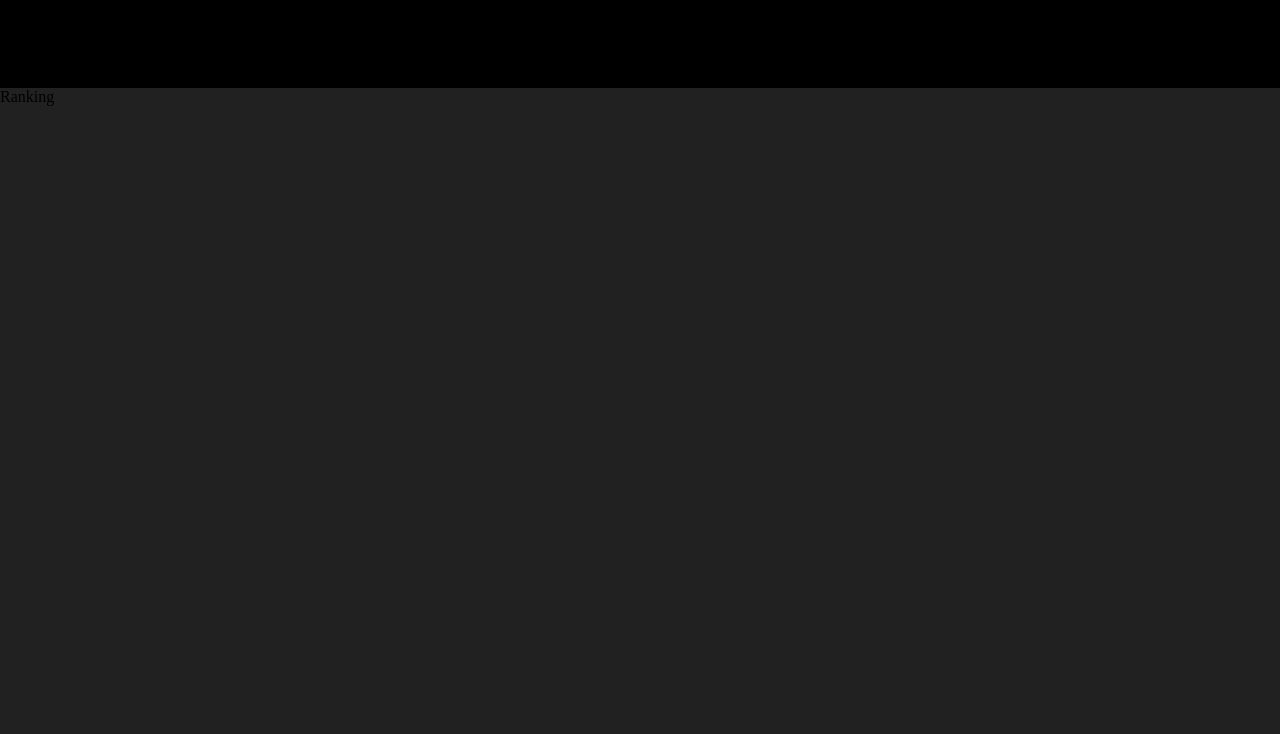
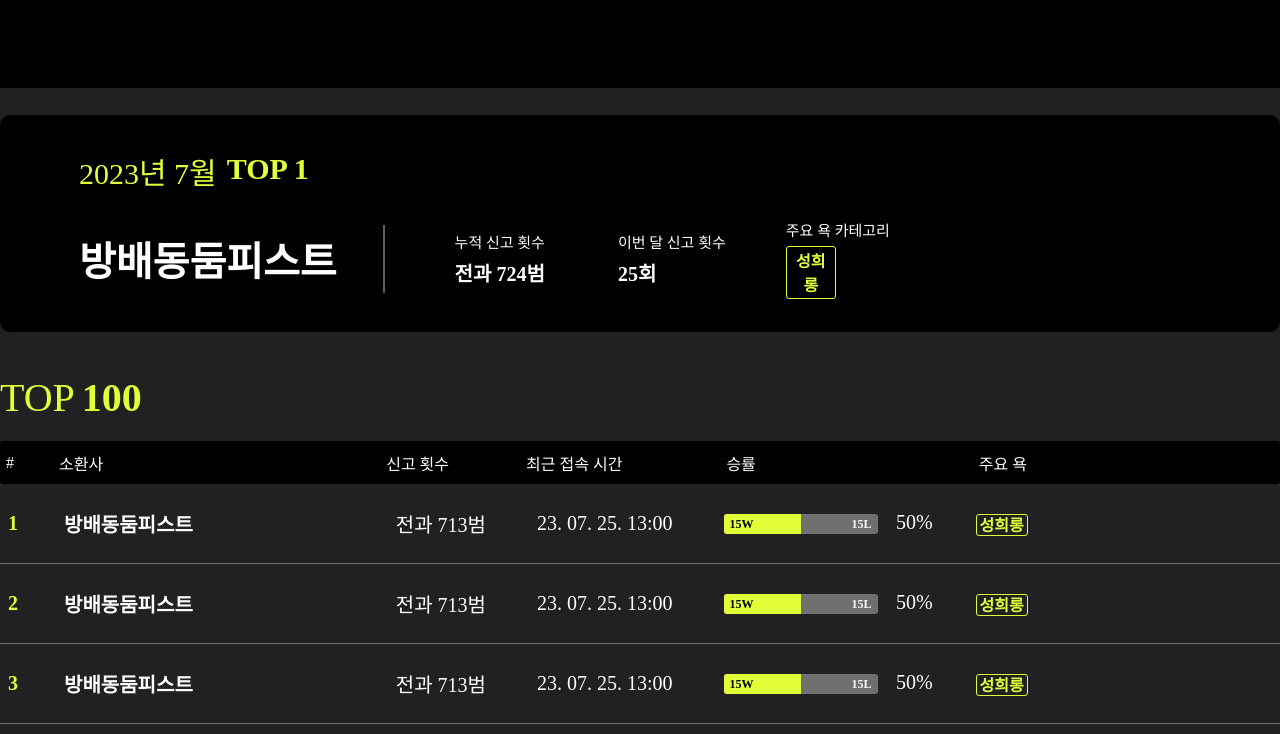
Before and after one commit to diedielolorg/diediefrontend, a React (Create React App) app: page /ranking in a window 1280 px wide. Shown: the top 734 px of the page. Built offline with nearby package versions, Linux system fonts and the light colour scheme; a web font is replaced by a local one.

Commit message:
Design : 랭킹페이지 레이아웃 완료

```diff
--- a/src/pages/Ranking.tsx
+++ b/src/pages/Ranking.tsx
@@ -1,7 +1,330 @@
 import React from 'react'
+import { styled } from 'styled-components'
 
 const Ranking = () => {
-  return <div>{'Ranking'}</div>
+  return (
+    <RankingContainer>
+      <RankinTitleWrap>
+        <RankingTitleTopItemWrap>
+          <p>{'2023년 7월'}</p>
+          <span>{'TOP 1'}</span>
+        </RankingTitleTopItemWrap>
+        <RankingTitleBottomWrap>
+          <h2>{'방배동둠피스트'}</h2>
+          <ReportAccruedCountWrap>
+            <h3>{'누적 신고 횟수'}</h3>
+            <p>{'전과 724범'}</p>
+          </ReportAccruedCountWrap>
+          <ReportThisMonthCountWrap>
+            <h3>{'이번 달 신고 횟수'}</h3>
+            <p>{'25회'}</p>
+          </ReportThisMonthCountWrap>
+          <MajorCurseWrap>
+            <h3>{'주요 욕 카테고리'}</h3>
+            <MajorCurseCategory>{'성희롱'}</MajorCurseCategory>
+          </MajorCurseWrap>
+        </RankingTitleBottomWrap>
+      </RankinTitleWrap>
+
+      <RankingCalendarContainer>
+        <RankingH2Wrap>
+          <h2>{'TOP'}</h2>
+          <p>{'100'}</p>
+        </RankingH2Wrap>
+      </RankingCalendarContainer>
+
+      <RankingBodyHeader>
+        <p>{'#'}</p>
+        <Summoner>{'소환사'}</Summoner>
+        <ReportsNumber>{'신고 횟수'}</ReportsNumber>
+        <LatestTime>{'최근 접속 시간'}</LatestTime>
+        <WinningRate>{'승률'}</WinningRate>
+        <MajorDesire>{'주요 욕'}</MajorDesire>
+      </RankingBodyHeader>
+
+      <RankinBodyItem>
+        <RankingBodyNumber>{'1'}</RankingBodyNumber>
+        <RankinBodySummoner>{'방배동둠피스트'}</RankinBodySummoner>
+        <RankingReportsNumber>{'전과 713범'}</RankingReportsNumber>
+        <RankingLatestTime>{'23. 07. 25. 13:00'}</RankingLatestTime>
+        <ProgressContainer>
+          <Progress />
+          <p>{'50%'}</p>
+        </ProgressContainer>
+        <RankingMajorDesire>
+          <MajorCurseCategory>{'성희롱'}</MajorCurseCategory>
+        </RankingMajorDesire>
+      </RankinBodyItem>
+
+      <RankinBodyItem>
+        <RankingBodyNumber>{'2'}</RankingBodyNumber>
+        <RankinBodySummoner>{'방배동둠피스트'}</RankinBodySummoner>
+        <RankingReportsNumber>{'전과 713범'}</RankingReportsNumber>
+        <RankingLatestTime>{'23. 07. 25. 13:00'}</RankingLatestTime>
+        <ProgressContainer>
+          <Progress />
+          <p>{'50%'}</p>
+        </ProgressContainer>
+        <RankingMajorDesire>
+          <MajorCurseCategory>{'성희롱'}</MajorCurseCategory>
+        </RankingMajorDesire>
+      </RankinBodyItem>
+
+      <RankinBodyItem>
+        <RankingBodyNumber>{'3'}</RankingBodyNumber>
+        <RankinBodySummoner>{'방배동둠피스트'}</RankinBodySummoner>
+        <RankingReportsNumber>{'전과 713범'}</RankingReportsNumber>
+        <RankingLatestTime>{'23. 07. 25. 13:00'}</RankingLatestTime>
+        <ProgressContainer>
+          <Progress />
+          <p>{'50%'}</p>
+        </ProgressContainer>
+        <RankingMajorDesire>
+          <MajorCurseCategory>{'성희롱'}</MajorCurseCategory>
+        </RankingMajorDesire>
+      </RankinBodyItem>
+    </RankingContainer>
+  )
 }
 
+const RankingContainer = styled.div`
+  margin-top: 27px;
+`
+
+const RankinTitleWrap = styled.div`
+  width: 1280px;
+  height: 217px;
+  background-color: ${({ theme }) => theme.color.black};
+  border-radius: 10px;
+  display: flex;
+  flex-direction: column;
+  justify-content: center;
+  gap: 26px;
+  padding-inline: 79px;
+`
+
+const RankingTitleTopItemWrap = styled.div`
+  display: flex;
+  align-items: center;
+  gap: 10px;
+  color: ${({ theme }) => theme.green.basic};
+  font-size: 30px;
+  p {
+    font-weight: 400;
+  }
+
+  span {
+    font-family: Rowdies;
+    font-weight: 700;
+    margin-bottom: 2.5px;
+  }
+`
+
+const RankingTitleBottomWrap = styled.div`
+  display: flex;
+  align-items: center;
+  position: relative;
+  color: ${({ theme }) => theme.color.white};
+
+  &::before {
+    content: '';
+    position: absolute;
+    left: 304px;
+    width: 2px;
+    height: 68px;
+    background-color: #5e5e5e;
+  }
+
+  h2 {
+    font-size: 40px;
+    font-weight: 700;
+  }
+`
+
+const ReportAccruedCountWrap = styled.div`
+  margin-left: 118px;
+  display: flex;
+  flex-direction: column;
+  gap: 6px;
+  h3 {
+    font-size: 15px;
+    font-weight: 500;
+  }
+
+  p {
+    font-size: 20px;
+    font-weight: 700;
+  }
+`
+
+const ReportThisMonthCountWrap = styled.div`
+  display: flex;
+  flex-direction: column;
+  gap: 6px;
+  margin-left: 73px;
+
+  h3 {
+    font-size: 15px;
+    font-weight: 500;
+  }
+
+  p {
+    font-size: 20px;
+    font-weight: 700;
+  }
+`
+
+const MajorCurseWrap = styled.div`
+  display: flex;
+  flex-direction: column;
+  gap: 6px;
+  margin-left: 60px;
+
+  h3 {
+    font-size: 15px;
+    font-weight: 500;
+  }
+`
+
+const MajorCurseCategory = styled.span`
+  width: 50px;
+  font-size: 16px;
+  font-weight: 700;
+  border: 1px solid ${({ theme }) => theme.green.basic};
+  color: ${({ theme }) => theme.green.basic};
+  text-align: center;
+  padding-block: 1.5px;
+  padding-inline: 3px;
+  border-radius: 3px;
+`
+
+const RankingCalendarContainer = styled.div`
+  margin: 42px 0 20px 0;
+`
+
+const RankingH2Wrap = styled.div`
+  display: flex;
+  align-items: center;
+  gap: 7px;
+  color: ${({ theme }) => theme.green.basic};
+  font-family: Rowdies;
+  font-size: 40px;
+  font-weight: 900;
+`
+
+const RankingBodyHeader = styled.div`
+  width: 1280px;
+  height: 43px;
+  display: flex;
+  align-items: center;
+  padding-left: 6px;
+  padding-right: 31px;
+  border-radius: 3px;
+  background-color: ${({ theme }) => theme.color.black};
+  color: ${({ theme }) => theme.color.white};
+  font-weight: 400;
+`
+
+const Summoner = styled.p`
+  margin-left: 45px;
+`
+
+const ReportsNumber = styled.p`
+  margin-left: 283px;
+`
+
+const LatestTime = styled.p`
+  margin-left: 77px;
+`
+
+const WinningRate = styled.p`
+  margin-left: 104px;
+`
+
+const MajorDesire = styled.p`
+  margin-left: 223px;
+`
+
+const RankinBodyItem = styled.div`
+  display: flex;
+  align-items: center;
+  padding: 25px 31px 25px 8px;
+  color: ${({ theme }) => theme.color.white};
+  border-bottom: 1px solid ${({ theme }) => theme.gray.SF};
+`
+
+const RankingBodyNumber = styled.h3`
+  width: 10px;
+  font-size: 20px;
+  font-weight: 900;
+  color: ${({ theme }) => theme.green.basic};
+`
+
+const RankinBodySummoner = styled.p`
+  margin-left: 46px;
+  font-size: 20px;
+  font-weight: 700;
+`
+
+const RankingReportsNumber = styled.p`
+  margin-left: 203px;
+  font-size: 20px;
+  font-weight: 500;
+`
+
+const RankingLatestTime = styled.p`
+  margin-left: 51px;
+  font-size: 20px;
+  font-weight: 500;
+`
+
+const ProgressContainer = styled.div`
+  margin-left: 51px;
+  width: 154px;
+  height: 20px;
+  background: ${({ theme }) => theme.gray.SF};
+  border-radius: 3px;
+  position: relative;
+  &::before {
+    content: '15W';
+    position: absolute;
+    left: 6px;
+    top: 3px;
+    font-size: 12px;
+    font-weight: 700;
+    color: ${({ theme }) => theme.color.black};
+  }
+
+  &::after {
+    content: '15L';
+    position: absolute;
+    right: 6px;
+    top: 3px;
+    font-size: 12px;
+    font-weight: 700;
+    color: ${({ theme }) => theme.color.white};
+  }
+  p {
+    position: absolute;
+    top: -3px;
+    right: -55px;
+    font-size: 20px;
+  }
+`
+
+const Progress = styled.div`
+  width: 50%;
+  height: 100%;
+  border-top-left-radius: 3px;
+  border-bottom-left-radius: 3px;
+  background: ${({ theme }) => theme.green.basic};
+  transition: width 1s ease;
+  border: none;
+`
+
+const RankingMajorDesire = styled.p`
+  margin-left: 98px;
+  font-size: 20px;
+  font-weight: 500;
+`
 export default Ranking
```
